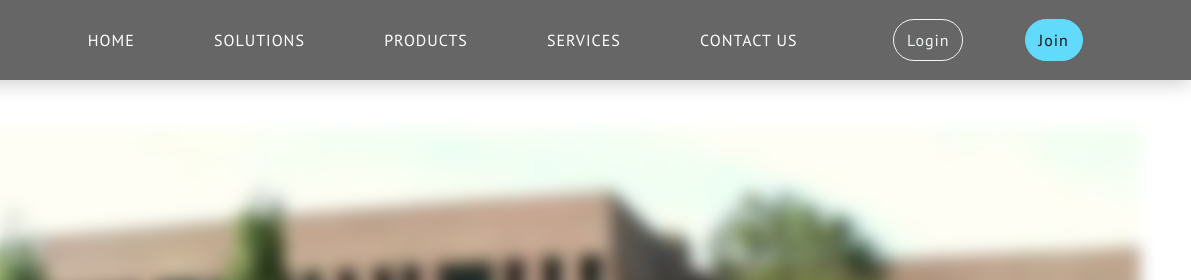
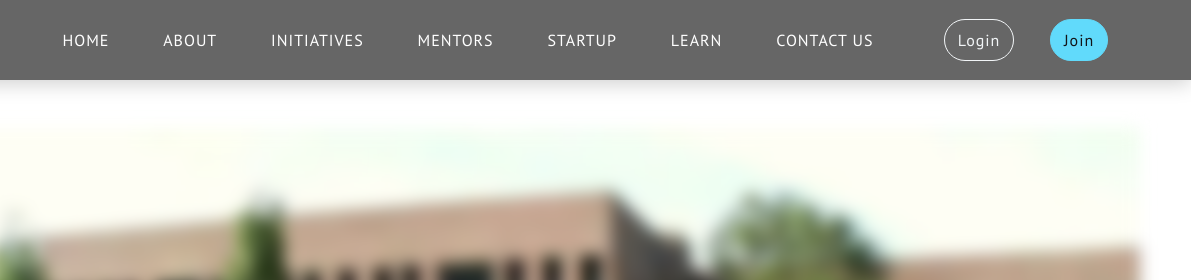
Before and after one commit to Ankitduvedi/incubationCenter, a plain HTML site: page index.html in a window 1280 px wide. Shown: the top 280 px of the page, 89-1280 px from the left. Drawn offline with Linux system fonts and the light colour scheme.

Commit message:
Add files via upload

```diff
--- a/index.html
+++ b/index.html
@@ -26,9 +26,11 @@
         </div>
         <ul class="nav-links">
             <li><a href="#">Home</a></li>
-            <li><a href="#">Solutions</a></li>
-            <li><a href="#">Products</a></li>
-            <li><a href="#">Services</a></li>
+            <li><a href="#">About</a></li>
+            <li><a href="#">INitiatives</a></li>
+            <li><a href="#">Mentors</a></li>
+            <li><a href="#">Startup</a></li>
+            <li><a href="#">Learn</a></li>
             <li><a href="#">Contact Us</a></li>
             <li><button class="login-button" href="#">Login</button></li>
             <li><button class="join-button" href="#">Join</button></li>
```
